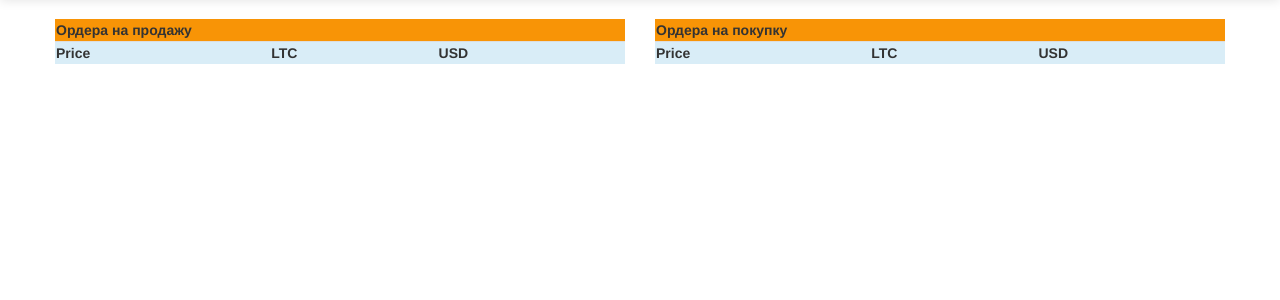
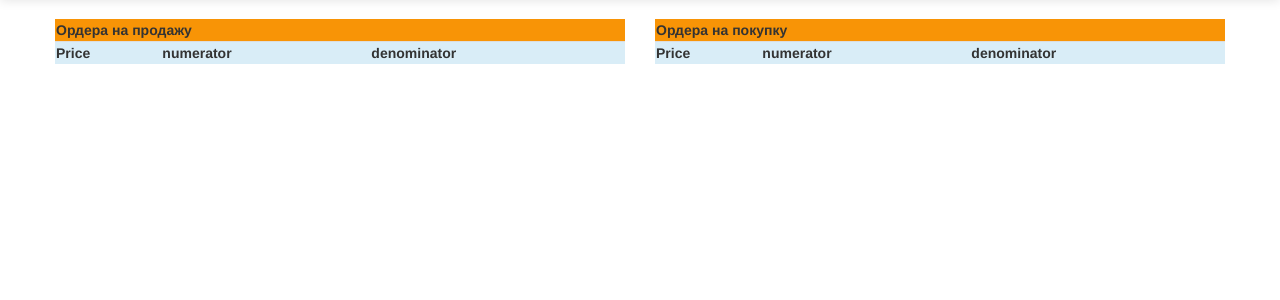
Before and after one commit to bilabon/depth, a Django app: page / in a window 1280 px wide. Shown: the part 41-341 px from the top of the page. Run offline with Django 3.2, Linux system fonts and the light colour scheme; lists and menus that the app fills with data are empty; parts of the project's set-up code (start-up, migrations or seed data) failed here and were passed over; some libraries are stand-ins or nearby versions.

Commit message:
add imputs to popup

```diff
--- a/depth/templates/index.html
+++ b/depth/templates/index.html
@@ -15,8 +15,8 @@
                   </tr>
                   <tr style="background-color: #d9edf7;">
                     <th>Price</th>
-                    <th>LTC</th>
-                    <th>USD</th>
+                    <th class="numerator">numerator</th>
+                    <th class="denominator">denominator</th>
                   </tr>
                 </thead>
                 <tbody id='asks'>
@@ -33,8 +33,8 @@
                   </tr>
                   <tr style="background-color: #d9edf7;">
                     <th>Price</th>
-                    <th>LTC</th>
-                    <th>USD</th>
+                    <th class="numerator">numerator</th>
+                    <th class="second_val">denominator</th>
                   </tr>
                 </thead>
                 <tbody id='bids'>
@@ -52,8 +52,12 @@
   </div>
   <div class="modal-body">
 
-              <input type="text" id="smallestCoin" placeholder="Filter by min COIN">
-
+              <input type="text" id="smallestCoin" placeholder="Подсветка по мин значению.">
+              </br>
+              <input type="text" id="numerator" placeholder="Numerator. example: BTC">
+              <input type="text" id="denominator" placeholder="Denominator. example: USD">
+              </br>
+              <input type="text" id="ava" placeholder="Denominator. example: USD">
 
 
   </div>
```
